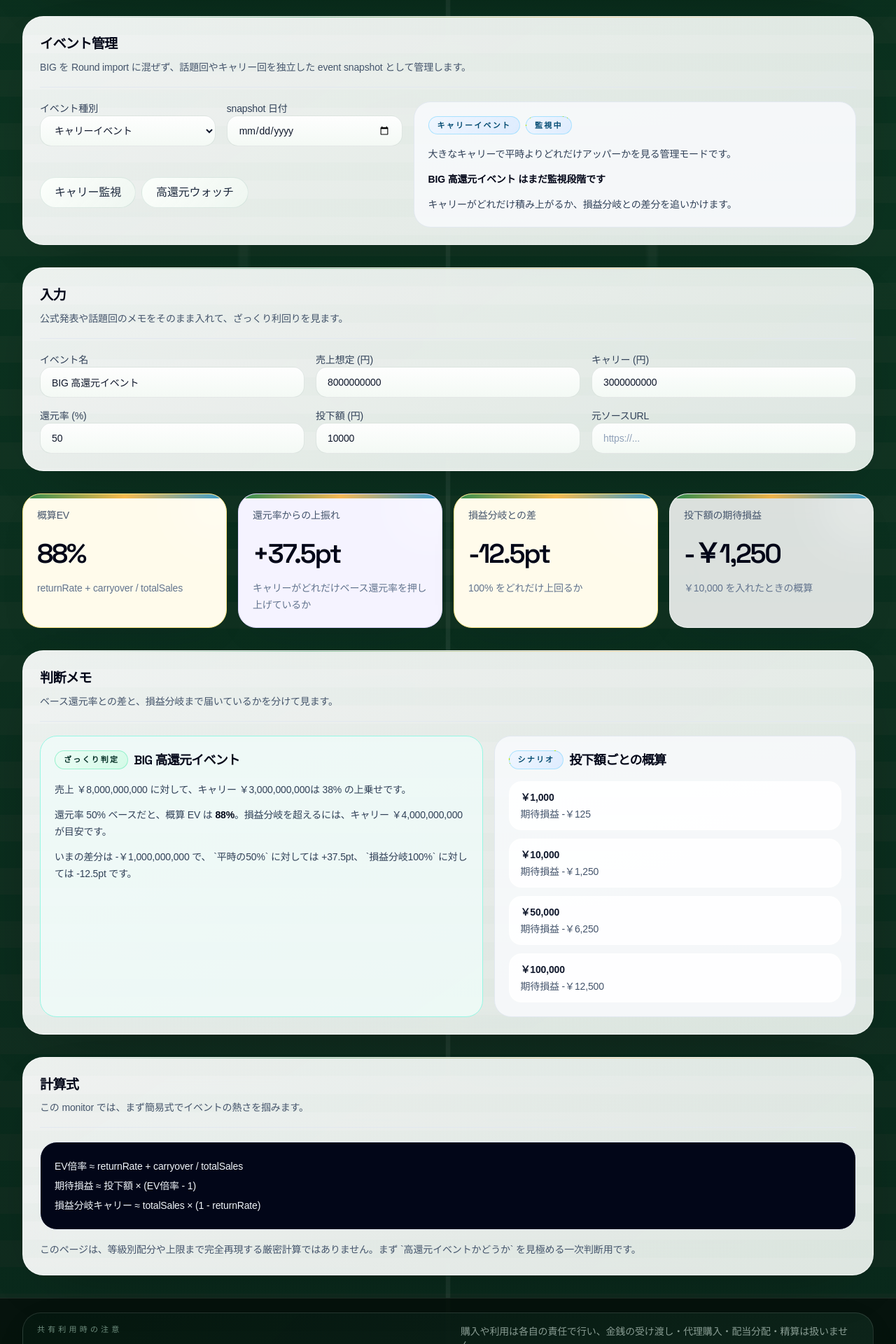
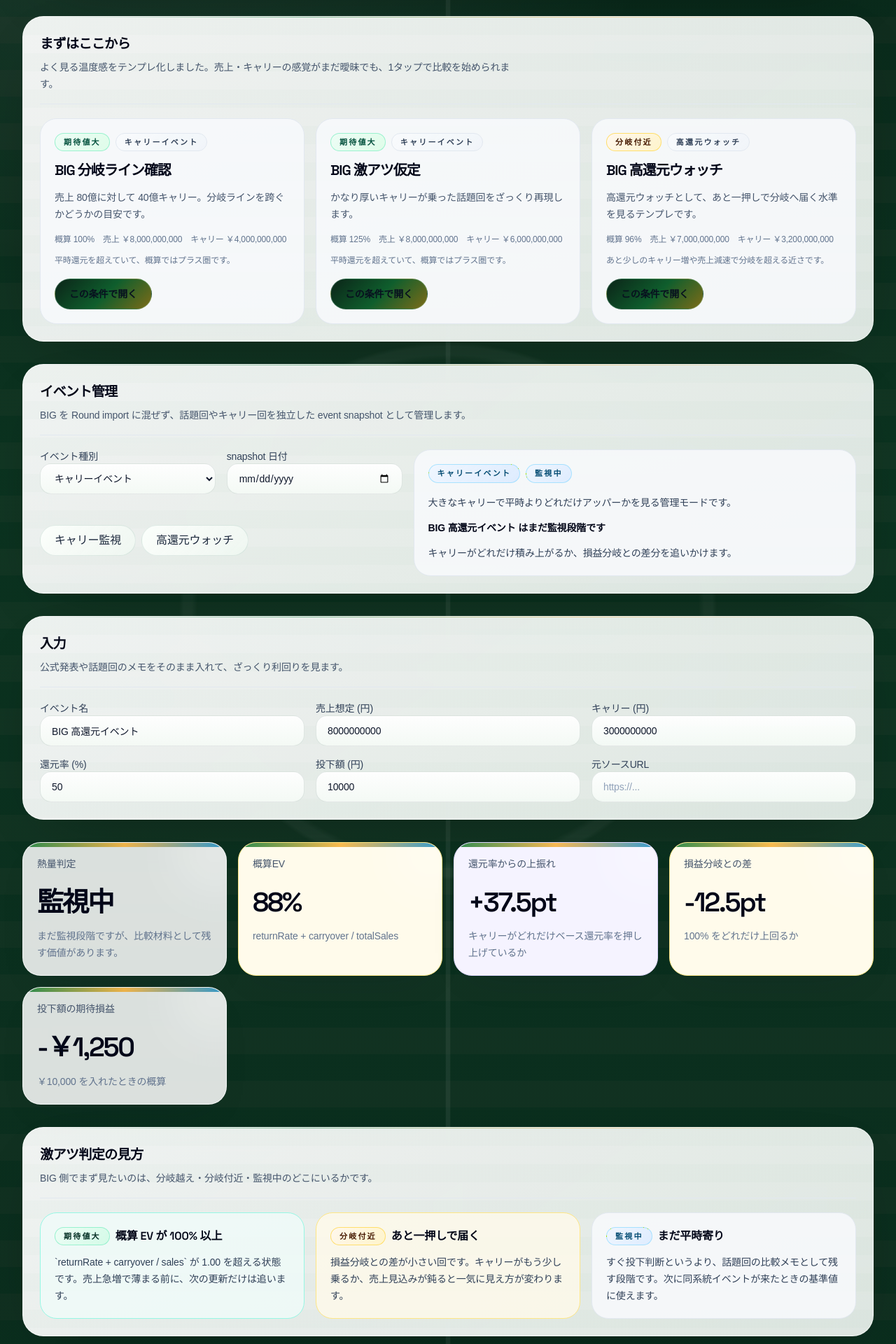
Before and after one commit to QuietBriony/world-toto-lab, a Next.js app: page /big-carryover in a window 1280 px wide. Shown: the part 1268-3188 px from the top of the page at 70% size. Built offline with nearby package versions, Linux system fonts and the light colour scheme.

Commit message:
Enrich BIG carryover watch content

```diff
--- a/src/app/big-carryover/page.tsx
+++ b/src/app/big-carryover/page.tsx
@@ -22,9 +22,11 @@ import {
 import {
   bigEventTypeDescription,
   bigEventTypeLabel,
+  bigCarryoverPresets,
   buildBigCarryoverEventSnapshot,
   buildBigCarryoverScenarioRows,
   calculateBigCarryoverSummary,
+  classifyBigHeatBand,
   normalizeBigEventType,
 } from "@/lib/big-carryover";
 import { appRoute, buildHref } from "@/lib/round-links";
@@ -119,6 +121,7 @@ function BigCarryoverPageContent() {
         : summary.approxEvMultiple >= 0.9
           ? { label: "ほぼ拮抗", tone: "info" as const }
           : { label: "還元不足", tone: "warning" as const };
+  const heatBand = classifyBigHeatBand(summary);
 
   return (
     <div className="space-y-8">
@@ -180,6 +183,58 @@ function BigCarryoverPageContent() {
               売上とキャリーを入れて、平時の 50% 還元からどれだけ上に乗っているかをすぐ確認できます。
             </p>
           </div>
+        </div>
+      </SectionCard>
+
+      <SectionCard
+        title="まずはここから"
+        description="よく見る温度感をテンプレ化しました。売上・キャリーの感覚がまだ曖昧でも、1タップで比較を始められます。"
+      >
+        <div className="grid gap-4 xl:grid-cols-3">
+          {bigCarryoverPresets.map((preset) => {
+            const presetSummary = calculateBigCarryoverSummary({
+              carryoverYen: preset.carryoverYen,
+              returnRate: preset.returnRatePercent / 100,
+              salesYen: preset.salesYen,
+              spendYen: preset.spendYen,
+            });
+            const presetBand = classifyBigHeatBand(presetSummary);
+            const presetHref = buildHref(appRoute.bigCarryover, {
+              carryover: preset.carryoverYen,
+              eventType: preset.eventType,
+              label: preset.eventLabel,
+              returnRate: preset.returnRatePercent,
+              sales: preset.salesYen,
+              spend: preset.spendYen,
+            });
+
+            return (
+              <div
+                key={preset.id}
+                className="rounded-[24px] border border-slate-200 bg-slate-50/90 p-5"
+              >
+                <div className="flex flex-wrap items-center gap-2">
+                  <Badge tone={presetBand.badgeTone}>{presetBand.label}</Badge>
+                  <Badge tone="slate">{bigEventTypeLabel[preset.eventType]}</Badge>
+                </div>
+                <h3 className="mt-3 font-display text-[1.25rem] font-semibold tracking-[-0.05em] text-slate-950">
+                  {preset.eventLabel}
+                </h3>
+                <p className="mt-3 text-sm leading-6 text-slate-600">{preset.description}</p>
+                <div className="mt-4 flex flex-wrap gap-3 text-xs text-slate-500">
+                  <span>概算 {formatPercent(presetSummary.approxEvMultiple)}</span>
+                  <span>売上 {formatCurrency(preset.salesYen)}</span>
+                  <span>キャリー {formatCurrency(preset.carryoverYen)}</span>
+                </div>
+                <p className="mt-3 text-xs leading-5 text-slate-500">{presetBand.hint}</p>
+                <div className="mt-4 flex flex-wrap gap-2">
+                  <Link href={presetHref} className={buttonClassName}>
+                    この条件で開く
+                  </Link>
+                </div>
+              </div>
+            );
+          })}
         </div>
       </SectionCard>
 
@@ -321,6 +376,12 @@ function BigCarryoverPageContent() {
 
       <section className="grid gap-4 md:grid-cols-2 xl:grid-cols-4">
         <StatCard
+          label="熱量判定"
+          value={heatBand.label}
+          hint={heatBand.hint}
+          tone={heatBand.badgeTone === "positive" ? "positive" : heatBand.badgeTone === "warning" ? "warning" : "default"}
+        />
+        <StatCard
           label="概算EV"
           value={summary.approxEvMultiple !== null ? formatPercent(summary.approxEvMultiple) : "—"}
           hint="returnRate + carryover / totalSales"
@@ -347,6 +408,41 @@ function BigCarryoverPageContent() {
           tone="default"
         />
       </section>
+
+      <SectionCard
+        title="激アツ判定の見方"
+        description="BIG 側でまず見たいのは、分岐越え・分岐付近・監視中のどこにいるかです。"
+      >
+        <div className="grid gap-4 lg:grid-cols-3">
+          <div className="rounded-[24px] border border-teal-200 bg-teal-50/80 p-5">
+            <div className="flex items-center gap-2">
+              <Badge tone="teal">期待値大</Badge>
+              <h3 className="font-semibold text-slate-950">概算 EV が 100% 以上</h3>
+            </div>
+            <p className="mt-3 text-sm leading-6 text-slate-700">
+              `returnRate + carryover / sales` が 1.00 を超える状態です。売上急増で薄まる前に、次の更新だけは追います。
+            </p>
+          </div>
+          <div className="rounded-[24px] border border-amber-200 bg-amber-50/80 p-5">
+            <div className="flex items-center gap-2">
+              <Badge tone="warning">分岐付近</Badge>
+              <h3 className="font-semibold text-slate-950">あと一押しで届く</h3>
+            </div>
+            <p className="mt-3 text-sm leading-6 text-slate-700">
+              損益分岐との差が小さい回です。キャリーがもう少し乗るか、売上見込みが鈍ると一気に見え方が変わります。
+            </p>
+          </div>
+          <div className="rounded-[24px] border border-slate-200 bg-slate-50/90 p-5">
+            <div className="flex items-center gap-2">
+              <Badge tone="info">監視中</Badge>
+              <h3 className="font-semibold text-slate-950">まだ平時寄り</h3>
+            </div>
+            <p className="mt-3 text-sm leading-6 text-slate-700">
+              すぐ投下判断というより、話題回の比較メモとして残す段階です。次に同系統イベントが来たときの基準値に使えます。
+            </p>
+          </div>
+        </div>
+      </SectionCard>
 
       <SectionCard
         title="判断メモ"
--- a/src/app/page.tsx
+++ b/src/app/page.tsx
@@ -54,9 +54,14 @@ import {
   isGoal3LibraryEntry,
   pickFeaturedGoal3Entry,
 } from "@/lib/goal3";
+import {
+  bigCarryoverPresets,
+  calculateBigCarryoverSummary,
+  classifyBigHeatBand,
+} from "@/lib/big-carryover";
 import { resolveRoundParticipantUsers } from "@/lib/round-participants";
 import { deriveRoundProgressSummary, matchHasSetupInput } from "@/lib/round-progress";
-import { appRoute, buildOfficialRoundImportHref, buildRoundHref } from "@/lib/round-links";
+import { appRoute, buildHref, buildOfficialRoundImportHref, buildRoundHref } from "@/lib/round-links";
 import {
   createDemoRound,
   createInitialUsers,
@@ -471,6 +476,22 @@ export default function DashboardPage() {
     data && winnerWatchRound
       ? resolveRoundParticipantUsers(data.users, winnerWatchRound.participantIds)
       : [];
+  const featuredBigPreset = bigCarryoverPresets[0];
+  const featuredBigSummary = calculateBigCarryoverSummary({
+    carryoverYen: featuredBigPreset.carryoverYen,
+    returnRate: featuredBigPreset.returnRatePercent / 100,
+    salesYen: featuredBigPreset.salesYen,
+    spendYen: featuredBigPreset.spendYen,
+  });
+  const featuredBigHeat = classifyBigHeatBand(featuredBigSummary);
+  const featuredBigHref = buildHref(appRoute.bigCarryover, {
+    carryover: featuredBigPreset.carryoverYen,
+    eventType: featuredBigPreset.eventType,
+    label: featuredBigPreset.eventLabel,
+    returnRate: featuredBigPreset.returnRatePercent,
+    sales: featuredBigPreset.salesYen,
+    spend: featuredBigPreset.spendYen,
+  });
   const createRoundAnchor = "#create-round";
   const roundListAnchor = "#round-list";
 
@@ -545,17 +566,26 @@ export default function DashboardPage() {
           <div className="rounded-[24px] border border-slate-200 bg-slate-50/90 p-5">
             <div className="flex flex-wrap items-center gap-2">
               <Badge tone="amber">BIG ウォッチ</Badge>
-              <Badge tone="slate">monitor</Badge>
+              <Badge tone={featuredBigHeat.badgeTone}>{featuredBigHeat.label}</Badge>
             </div>
             <h3 className="mt-3 font-display text-[1.35rem] font-semibold tracking-[-0.05em] text-slate-950">
               激アツ判定は BIG Carryover Monitor
             </h3>
             <p className="mt-3 text-sm leading-6 text-slate-600">
-              BIG はいまのところ公式同期までは繋げていないので、売上とキャリーを入れて高還元ウォッチとして見ます。
+              BIG はいまのところ公式同期までは繋げていませんが、売上とキャリーから `分岐付近 / 期待値大 / 監視中` をすぐ見られます。
             </p>
+            <div className="mt-4 flex flex-wrap gap-3 text-xs text-slate-500">
+              <span>例: {featuredBigPreset.eventLabel}</span>
+              <span>概算 {formatPercent(featuredBigSummary.approxEvMultiple)}</span>
+              <span>売上 {formatCurrency(featuredBigPreset.salesYen)}</span>
+            </div>
+            <p className="mt-3 text-xs leading-5 text-slate-500">{featuredBigHeat.hint}</p>
             <div className="mt-4 flex flex-wrap gap-2">
               <Link href={appRoute.bigCarryover} className={buttonClassName}>
                 BIG Carryover Monitor
+              </Link>
+              <Link href={featuredBigHref} className={secondaryButtonClassName}>
+                テンプレで開く
               </Link>
             </div>
           </div>
--- a/src/lib/big-carryover.ts
+++ b/src/lib/big-carryover.ts
@@ -34,6 +34,56 @@ export type BigCarryoverEventSnapshot = {
   status: "missing" | "near_break_even" | "plus_ev" | "watch";
   tone: "info" | "positive" | "warning";
 };
+
+export type BigCarryoverPreset = {
+  carryoverYen: number;
+  description: string;
+  eventLabel: string;
+  eventType: BigEventType;
+  id: string;
+  returnRatePercent: number;
+  salesYen: number;
+  spendYen: number;
+};
+
+export type BigHeatBand = {
+  badgeTone: "info" | "positive" | "warning";
+  hint: string;
+  label: string;
+};
+
+export const bigCarryoverPresets: BigCarryoverPreset[] = [
+  {
+    carryoverYen: 4_000_000_000,
+    description: "売上 80億に対して 40億キャリー。分岐ラインを跨ぐかどうかの目安です。",
+    eventLabel: "BIG 分岐ライン確認",
+    eventType: "carryover_event",
+    id: "break-even-check",
+    returnRatePercent: 50,
+    salesYen: 8_000_000_000,
+    spendYen: 10_000,
+  },
+  {
+    carryoverYen: 6_000_000_000,
+    description: "かなり厚いキャリーが乗った話題回をざっくり再現します。",
+    eventLabel: "BIG 激アツ仮定",
+    eventType: "carryover_event",
+    id: "hot-event",
+    returnRatePercent: 50,
+    salesYen: 8_000_000_000,
+    spendYen: 10_000,
+  },
+  {
+    carryoverYen: 3_200_000_000,
+    description: "高還元ウォッチとして、あと一押しで分岐へ届く水準を見るテンプレです。",
+    eventLabel: "BIG 高還元ウォッチ",
+    eventType: "high_return_watch",
+    id: "high-return-watch",
+    returnRatePercent: 50,
+    salesYen: 7_000_000_000,
+    spendYen: 10_000,
+  },
+];
 
 function isKnownPositiveNumber(value: number | null | undefined): value is number {
   return typeof value === "number" && Number.isFinite(value) && value > 0;
@@ -161,3 +211,35 @@ export function buildBigCarryoverEventSnapshot(input: {
     tone: "info",
   };
 }
+
+export function classifyBigHeatBand(summary: BigCarryoverSummary): BigHeatBand {
+  if (summary.approxEvMultiple === null) {
+    return {
+      badgeTone: "info",
+      hint: "売上とキャリーが揃うと、ここで一次判定できます。",
+      label: "入力待ち",
+    };
+  }
+
+  if (summary.approxEvMultiple >= 1) {
+    return {
+      badgeTone: "positive",
+      hint: "平時還元を超えていて、概算ではプラス圏です。",
+      label: "期待値大",
+    };
+  }
+
+  if (summary.overBreakEven !== null && summary.overBreakEven >= -0.08) {
+    return {
+      badgeTone: "warning",
+      hint: "あと少しのキャリー増や売上減速で分岐を超える近さです。",
+      label: "分岐付近",
+    };
+  }
+
+  return {
+    badgeTone: "info",
+    hint: "まだ監視段階ですが、比較材料として残す価値があります。",
+    label: "監視中",
+  };
+}
```
Also changed, not shown: 1 other file (tests, documents, lock files or other folders).
